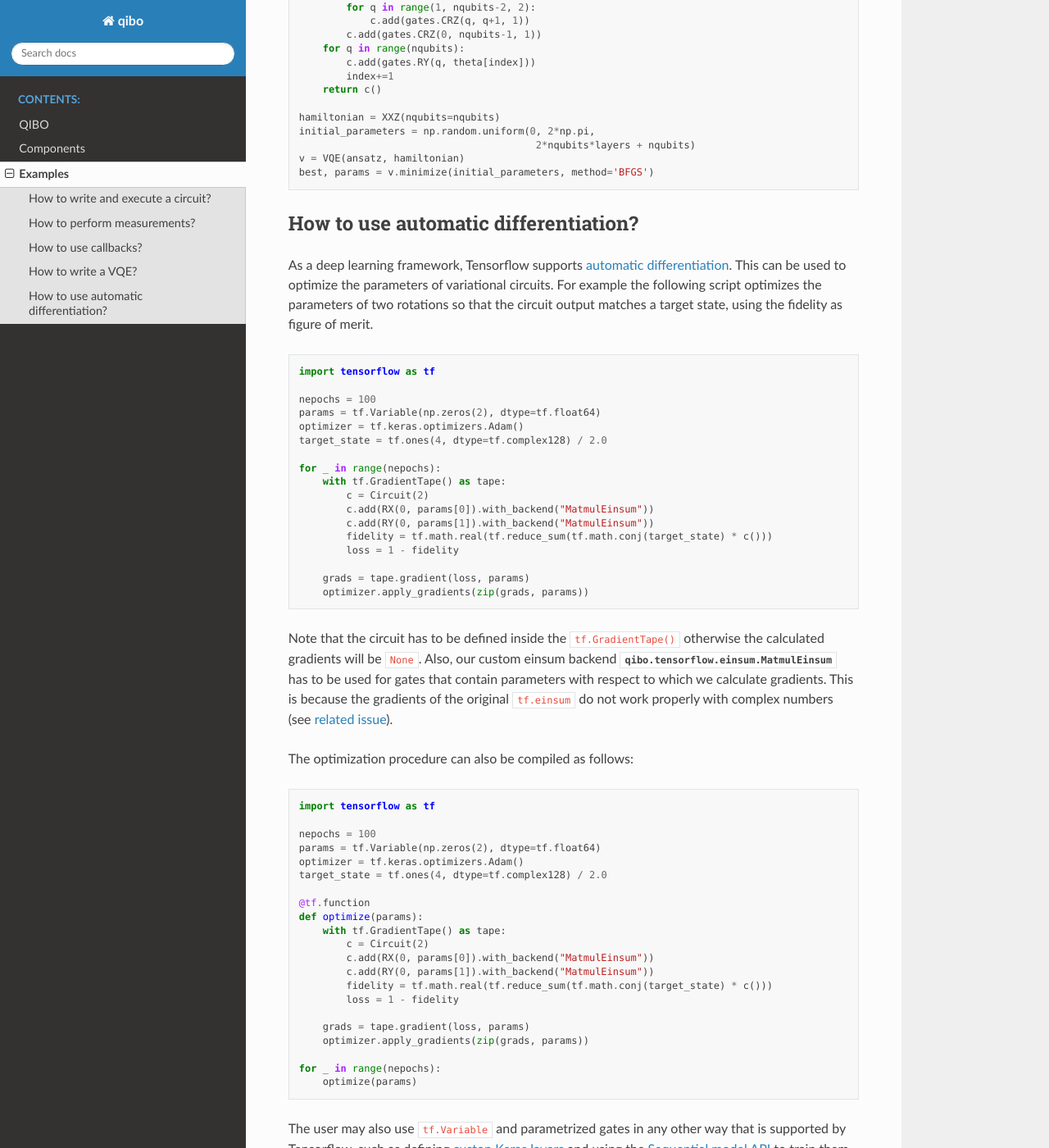
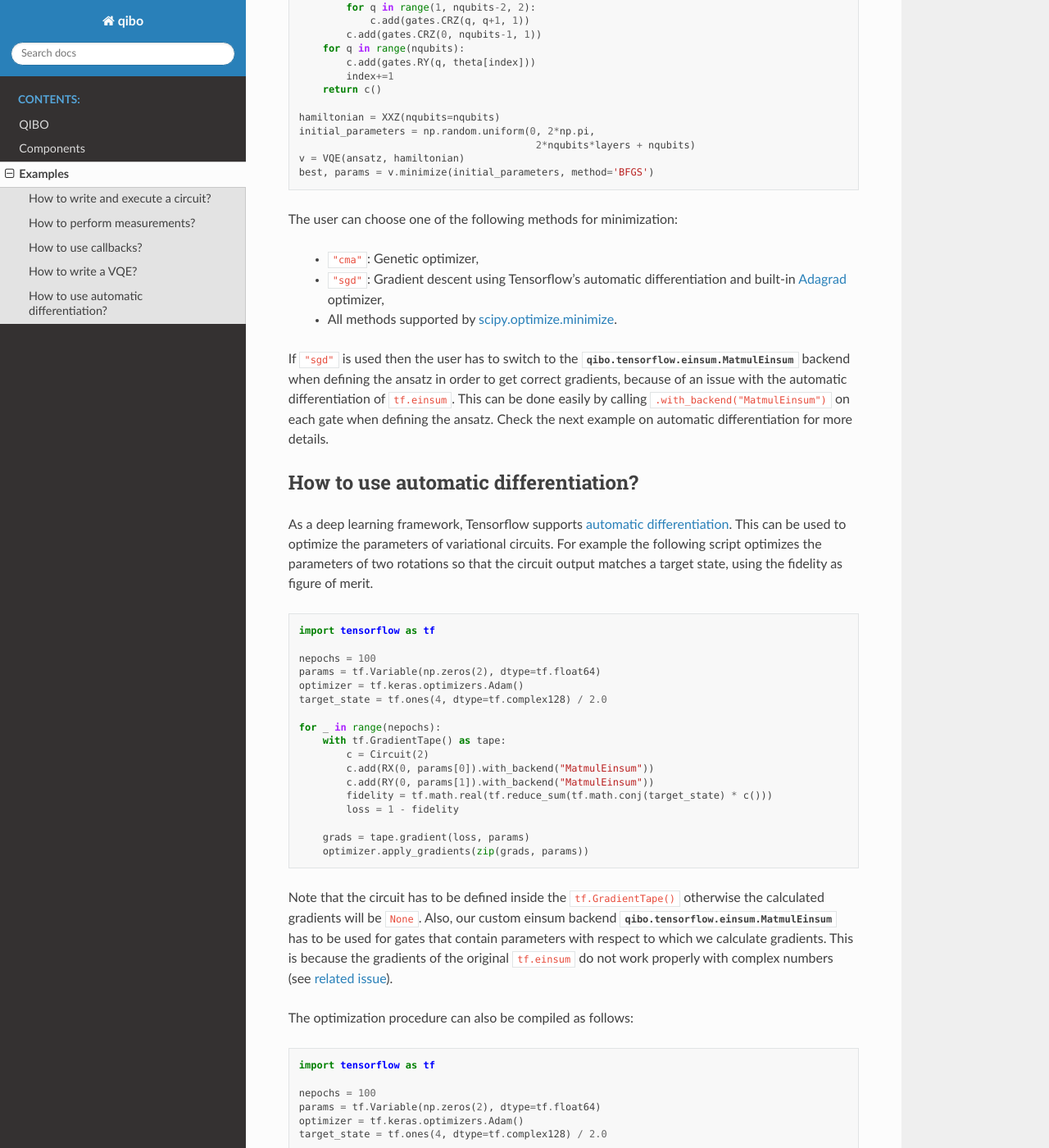
Before and after one commit to qiboteam/qibo, a Sphinx documentation site: the page built from doc/source/examples.rst, in a window 1280 px wide and 1400 px high, scrolled down 4036 px. Shown: the whole window at 82% size. Built offline with Sphinx 7.4.7 and the Read the Docs theme 2.0.0, drawn with Linux system fonts in a browser that asks for light colours; some of the changed text lies outside the part shown.

Commit message:
Fix docs

```diff
--- a/doc/source/examples.rst
+++ b/doc/source/examples.rst
@@ -217,6 +217,19 @@ Here a simple example using the Heisenberg XXZ model:
     v = VQE(ansatz, hamiltonian)
     best, params = v.minimize(initial_parameters, method='BFGS')
 
+The user can choose one of the following methods for minimization:
+
+    - ``"cma"``: Genetic optimizer,
+    - ``"sgd"``: Gradient descent using Tensorflow's automatic differentiation and built-in `Adagrad <https://www.tensorflow.org/api_docs/python/tf/keras/optimizers/Adagrad>`_ optimizer,
+    - All methods supported by `scipy.optimize.minimize <https://docs.scipy.org/doc/scipy/reference/generated/scipy.optimize.minimize.html>`_.
+
+If ``"sgd"`` is used then the user has to switch to the :class:`qibo.tensorflow.einsum.MatmulEinsum`
+backend when defining the ansatz in order to get correct gradients,
+because of an issue with the automatic differentiation of ``tf.einsum``.
+This can be done easily by calling ``.with_backend("MatmulEinsum")`` on each
+gate when defining the ansatz.
+Check the next example on automatic differentiation for more details.
+
 
 How to use automatic differentiation?
 -------------------------------------
@@ -284,6 +297,6 @@ The optimization procedure can also be compiled as follows:
 
 The user may also use ``tf.Variable`` and parametrized gates in any other way
 that is supported by Tensorflow, such as defining
-`custon Keras layers <https://www.tensorflow.org/guide/keras/custom_layers_and_models>`_
+`custom Keras layers <https://www.tensorflow.org/guide/keras/custom_layers_and_models>`_
 and using the `Sequential model API <https://www.tensorflow.org/api_docs/python/tf/keras/Sequential>`_
 to train them.
```
Also changed, not shown: 1 other file.
